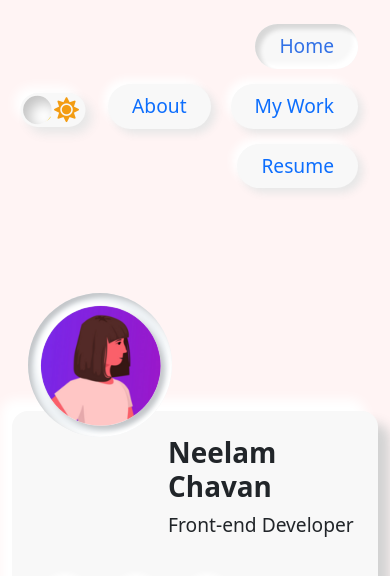
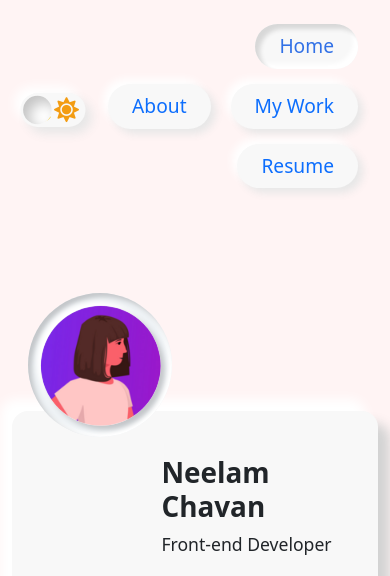
Before and after one commit to Neelam618/oldPortfolio, a website: page index.html in a window 390 px wide. Shown: the top 576 px of the page. Drawn offline with nearby package versions, Linux system fonts and the light colour scheme.

Commit message:
p font size

```diff
--- a/scss/index.scss
+++ b/scss/index.scss
@@ -112,13 +112,16 @@
         top: 275px!important;
     }
 }
-@media screen and (max-width: 524px) {
+@media screen and (max-width: 576px) {
     .circle-outer {
         left: 10px!important;
         transform: scale(0.8);
     }
     .title {
-        padding: 10px 0px 0 42%!important;
+        padding: 30px 0px 0 40%!important;
+        p {
+            font-size: 1.1rem;
+        }
     }
 }
 
```
Also changed, not shown: css/index.css.
